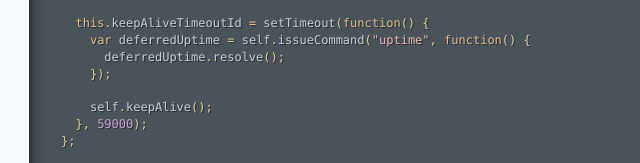
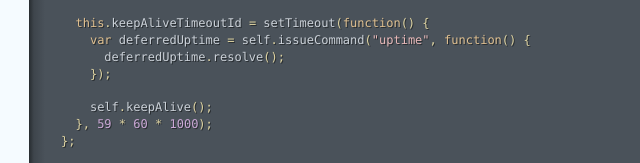
Before and after one commit to sonnym/fics, a plain HTML site: page index.html in a window 1280 px wide. Shown: the part 7713-7876 px from the top of the page, 499-1139 px from the left. Drawn offline with Linux system fonts and the light colour scheme.

Commit message:
Generated documentation for 54edad20f7533b375c25b66dbc20a7ffc082ee92

```diff
--- a/index.html
+++ b/index.html
@@ -669,7 +669,7 @@ when observing games)</p></div></div><div class="code"><div class="wrapper"><spa
     <span class="p">});</span>
 
     <span class="nx">self</span><span class="p">.</span><span class="nx">keepAlive</span><span class="p">();</span>
-  <span class="p">},</span> <span class="mi">59000</span><span class="p">);</span>
+  <span class="p">},</span> <span class="mi">59</span> <span class="o">*</span> <span class="mi">60</span> <span class="o">*</span> <span class="mi">1000</span><span class="p">);</span>
 <span class="p">};</span></div></div></div><div class="segment"><div class="comments doc-section doc-section-private"><div class="wrapper"><p><span class='doc-section-header'>Private</span></p>
 
 <h3 id="lines">lines</h3>
```
